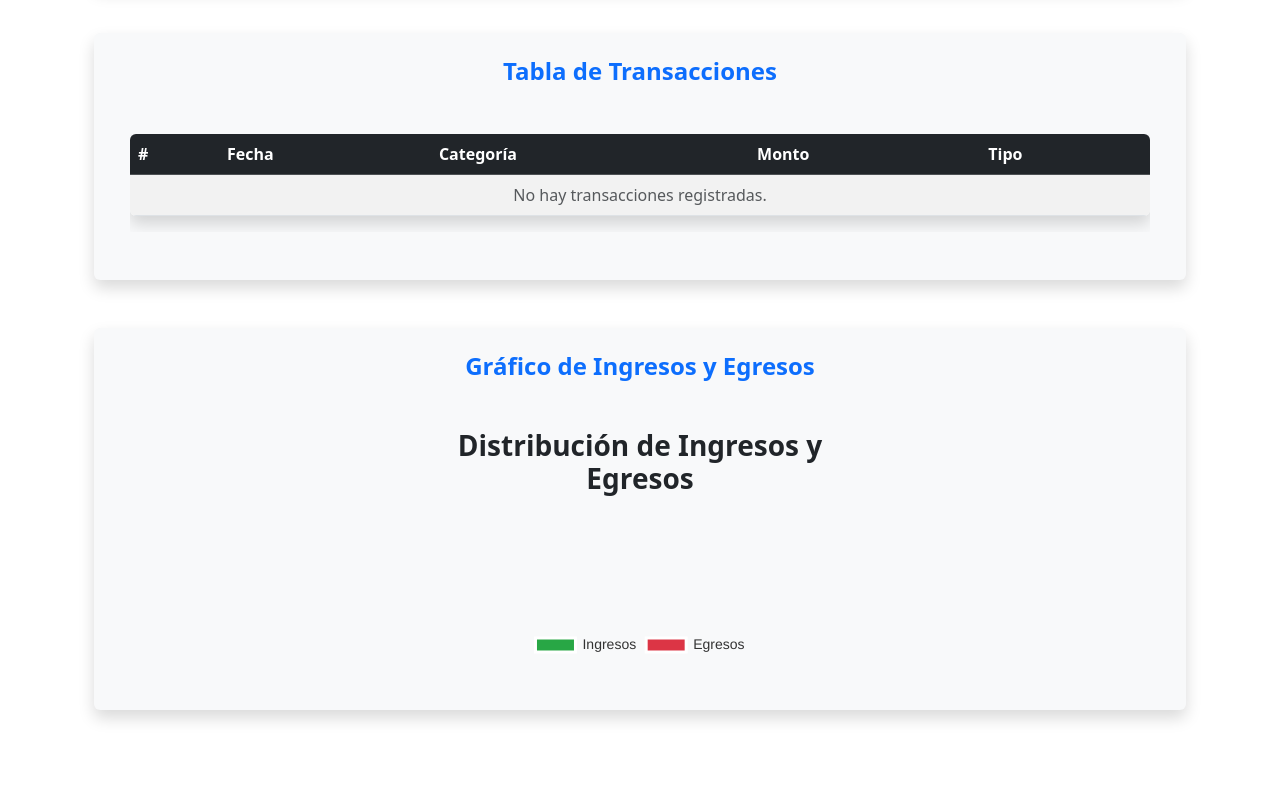
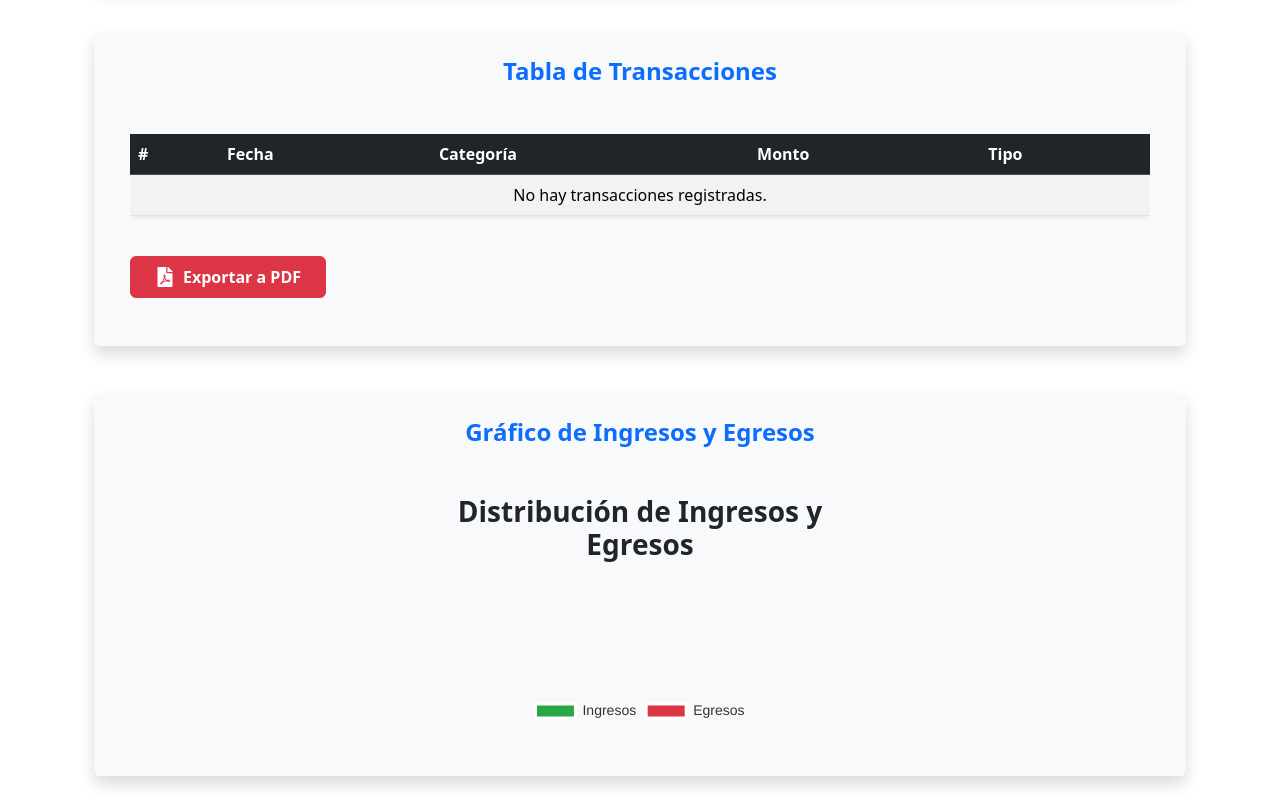
Before and after one commit to WildoFari/Finance-Tracker., a React (Create React App) app: page / in a window 1280 px wide. Shown: the part 1498-2298 px from the top of the page. Before the commit the page ends 2232 px from the top, so only its background shows below. Built offline with nearby package versions, Linux system fonts and the light colour scheme.

Commit message:
Revert last change

```diff
--- a/src/components/TransactionTable.js
+++ b/src/components/TransactionTable.js
@@ -1,10 +1,36 @@
 import React, { useContext, useState } from 'react';
 import { TransactionContext } from '../context/TransactionContext';
+import jsPDF from 'jspdf';
+import 'jspdf-autotable';
 import { FaFilePdf } from 'react-icons/fa';
 
 const TransactionTable = () => {
     const { transactions } = useContext(TransactionContext);
     const [showMobileList, setShowMobileList] = useState(false);
+
+    const exportToPDF = () => {
+        const doc = new jsPDF();
+        doc.text('Listado de Transacciones', 14, 10);
+
+        const tableColumn = ['Fecha', 'Categoría', 'Monto', 'Tipo'];
+        const tableRows = transactions.map((transaction) => [
+            transaction.date,
+            transaction.category,
+            `${transaction.amount.toLocaleString('es-ES')}`,
+            transaction.type,
+        ]);
+
+        doc.autoTable({
+            head: [tableColumn],
+            body: tableRows,
+            startY: 20,
+            styles: { fontSize: 10 },
+            headStyles: { fillColor: [44, 62, 80], textColor: 255 },
+        });
+
+        doc.save('transacciones.pdf');
+    };
+
 
     return (
         <div className="container my-4">
@@ -13,13 +39,13 @@ const TransactionTable = () => {
                 className={`btn w-100 fw-bold py-3 mb-3 d-md-none ${showMobileList ? 'btn-primary text-white' : 'btn-outline-primary'}`}
                 onClick={() => setShowMobileList(!showMobileList)}
             >
-                {showMobileList ? "Ocultar Transacciones" : "Mostrar Transacciones"}
+                Listado de Transacciones
                 <i className={`ms-2 fas ${showMobileList ? 'fa-chevron-up' : 'fa-chevron-down'}`}></i>
             </button>
 
             {/* Desktop - Tabla */}
             <div className="table-responsive d-none d-md-block">
-                <table className="table table-striped shadow rounded">
+                <table className="table table-striped table-hover shadow-sm rounded">
                     <thead className="table-dark">
                         <tr>
                             <th>#</th>
@@ -44,7 +70,7 @@ const TransactionTable = () => {
                             ))
                         ) : (
                             <tr>
-                                <td colSpan="5" className="text-center text-muted">
+                                <td colSpan="5" className="text-center">
                                     No hay transacciones registradas.
                                 </td>
                             </tr>
@@ -58,11 +84,11 @@ const TransactionTable = () => {
                 <div className="d-block d-md-none">
                     {transactions.length > 0 ? (
                         transactions.map((transaction, index) => (
-                            <div key={index} className="card mb-3 shadow-sm border-0">
+                            <div key={index} className="card mb-3 shadow-sm">
                                 <div className="card-body">
-                                    <h5 className="card-title fw-bold">{transaction.category}</h5>
+                                    <h5 className="card-title">{transaction.category}</h5>
                                     <p className="mb-1"><strong>Fecha:</strong> {transaction.date}</p>
-                                    <p className={`mb-1 fw-bold ${transaction.type === 'Ingreso' ? 'text-success' : 'text-danger'}`}>
+                                    <p className={`mb-1 ${transaction.type === 'Ingreso' ? 'text-success' : 'text-danger'}`}>
                                         <strong>Monto:</strong> {transaction.amount.toLocaleString('es-ES')}
                                     </p>
                                     <p className="mb-0"><strong>Tipo:</strong> {transaction.type}</p>
@@ -77,55 +103,38 @@ const TransactionTable = () => {
                 </div>
             )}
 
-            {/* Botón de exportar PDF (Solo si hay transacciones) */}
-            {transactions.length > 0 && (
             <div className="text-center mt-4">
                 <button
                     className="btn btn-danger fw-bold px-4 py-2 d-flex align-items-center justify-content-center gap-2"
-                        style={{
-                            transition: "all 0.3s ease-in-out",
-                            borderRadius: "8px",
-                            boxShadow: "0 4px 6px rgba(0,0,0,0.1)"
-                        }}
-                        onMouseEnter={(e) => e.target.style.transform = "scale(1.05)"}
-                        onMouseLeave={(e) => e.target.style.transform = "scale(1)"}
+                    onClick={exportToPDF}
+                    style={{ transition: "all 0.3s ease-in-out" }}
+                    onMouseEnter={(e) => e.target.classList.add("shadow-lg")}
+                    onMouseLeave={(e) => e.target.classList.remove("shadow-lg")}
                 >
                     <FaFilePdf size={20} />
                     Exportar a PDF
                 </button>
             </div>
-            )}
 
             {/* Estilos adicionales */}
             <style jsx>{`
-                .table {
-                    border-radius: 10px;
-                    overflow: hidden;
+                .table-hover tbody tr:hover {
+                    background-color: rgba(0, 0, 0, 0.05);
                 }
 
-                .table-hover tbody tr:hover {
-                    background-color: rgba(0, 0, 0, 0.05);
+                .btn-danger:hover {
+                    transform: scale(1.05);
                     transition: 0.3s ease-in-out;
                 }
 
                 .card {
-                    border-radius: 12px;
+                    border-radius: 10px;
                     transition: all 0.3s ease-in-out;
                 }
 
                 .card:hover {
                     transform: scale(1.02);
-                    box-shadow: 0 4px 8px rgba(0, 0, 0, 0.15);
-                }
-
-                .btn-danger {
-                    background: linear-gradient(135deg, #ff6b6b, #c0392b);
-                    border: none;
-                }
-
-                .btn-danger:hover {
-                    transform: scale(1.05);
-                    transition: 0.3s ease-in-out;
+                    box-shadow: 0 4px 8px rgba(0, 0, 0, 0.2);
                 }
             `}</style>
         </div>
```
Lines whose indentation alone changed are shown as unchanged.
